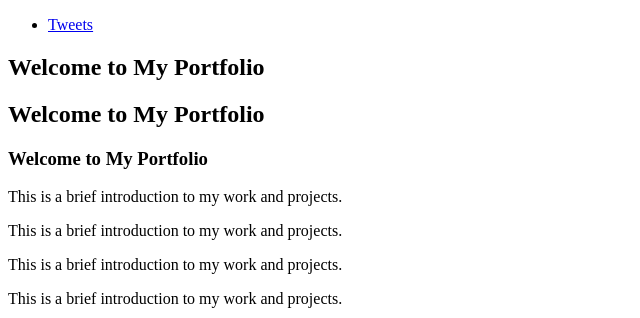
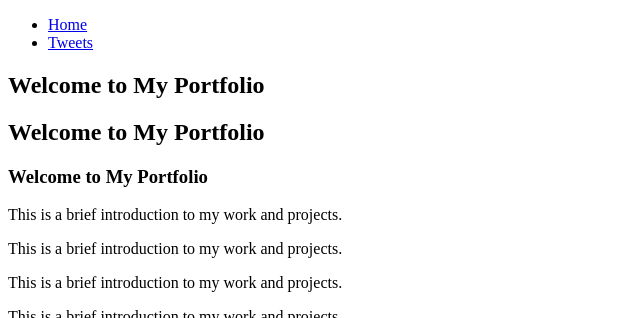
Before and after one commit to EmmaAtom00/My_First_Portfolio, a plain HTML site: page html_basic/index.html in a window 1280 px wide. Shown: the top 318 px of the page, without its empty margins (0-640 px from the left). Drawn offline with Linux system fonts and the light colour scheme.

Commit message:
make a cool website with correction

```diff
--- a/html_basic/index.html
+++ b/html_basic/index.html
@@ -7,9 +7,8 @@
   <body>
     <header>
       <ul>
-        <li>
-          <a href="./tweets.html">Tweets</a>
-        </li>
+        <li><a href="./index.html">Home</a></li>
+        <li><a href="./tweets.html">Tweets</a></li>
       </ul>
     </header>
 
@@ -25,13 +24,13 @@
         <a
           ><img src="https://i.ibb.co/gTDZZT8/ALX-Logo-07.png" alt="ALX logo"
         /></a>
-        <aside>
-          <p>placeholder to add comment thread later</p>
-        </aside>
       </article>
+
+      <aside>
+        <p>placeholder to add comment thread later</p>
+      </aside>
     </main>
 
-    <!-- Page footer -->
     <footer>
       <p>
         Made by Emmanuel Olarewaju -
```
Also changed, not shown: html_basic/tweets.html (+10 -11 lines).
